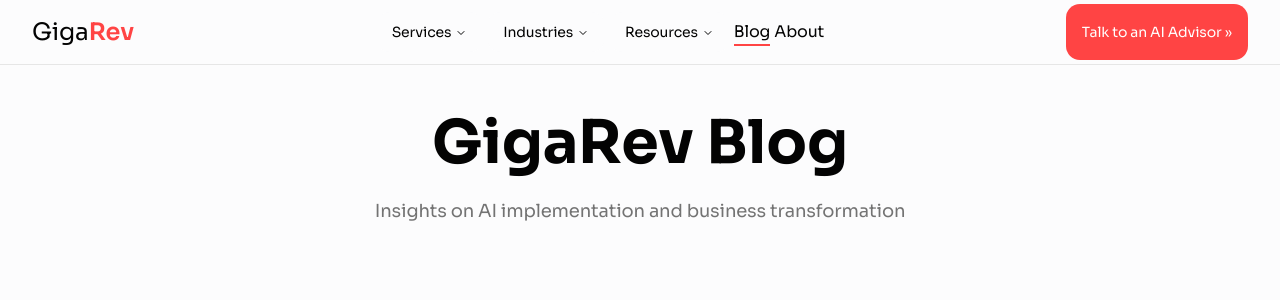
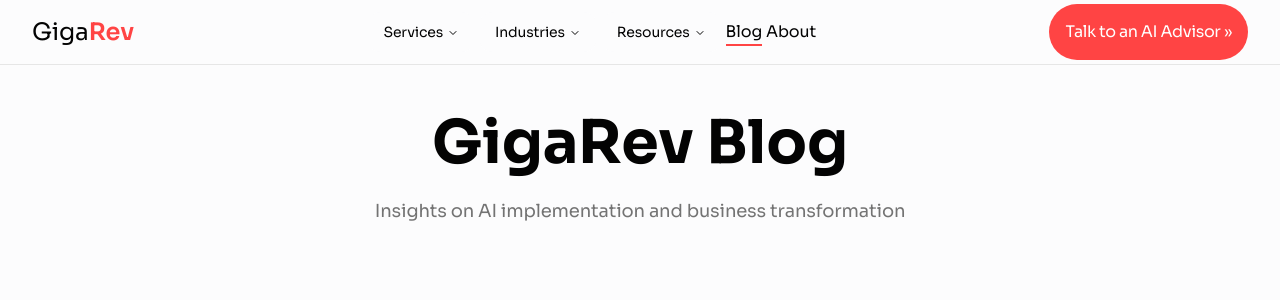
Before and after one commit to darshan-x/website-tab-tweaker-magic, a React (Vite) app: page /blog in a window 1280 px wide. Shown: the top 300 px of the page. Built offline with nearby package versions, Linux system fonts and the light colour scheme.

Commit message:
Refactor button component styles
Implement the plan to update global button styles. This includes adjusting base styles, variants, icon constraints, and hover effects according to the provided specifications.

```diff
--- a/src/components/ui/button.tsx
+++ b/src/components/ui/button.tsx
@@ -6,25 +6,26 @@ import { cva, type VariantProps } from "class-variance-authority"
 import { cn } from "@/lib/utils"
 
 const buttonVariants = cva(
-  "inline-flex items-center justify-center gap-2 whitespace-nowrap rounded-md text-sm font-medium ring-offset-background transition-colors focus-visible:outline-none focus-visible:ring-2 focus-visible:ring-ring focus-visible:ring-offset-2 disabled:pointer-events-none disabled:opacity-50 [&_svg]:pointer-events-none [&_svg]:size-4 [&_svg]:shrink-0",
+  "inline-flex items-center justify-center gap-2 whitespace-nowrap rounded-full font-sora font-medium tracking-tight leading-tight transition-all duration-200 focus-visible:outline-none focus-visible:ring-2 focus-visible:ring-brand focus-visible:ring-offset-2 disabled:pointer-events-none disabled:opacity-50 [&_svg]:pointer-events-none [&_svg]:size-4 [&_svg]:shrink-0 [&_svg]:align-middle hover:translate-y-[-4px] hover:scale-[1.02] hover:shadow-[0_10px_25px_rgba(0,0,0,0.08)]",
   {
     variants: {
       variant: {
-        default: "bg-[#FF4444] text-white hover:bg-[#FF3333]",
+        default: "bg-brand text-white hover:bg-brand/90",
         destructive:
           "bg-destructive text-destructive-foreground hover:bg-destructive/90",
         outline:
-          "border border-input bg-background hover:bg-accent hover:text-accent-foreground",
+          "border-[1.5px] border-current bg-transparent hover:bg-black/5",
         secondary:
           "bg-secondary text-secondary-foreground hover:bg-secondary/80",
         ghost: "hover:bg-accent hover:text-accent-foreground",
         link: "text-primary underline-offset-4 hover:underline",
       },
       size: {
-        default: "h-10 px-4 py-2",
-        sm: "h-9 rounded-md px-3",
-        lg: "h-11 rounded-md px-8",
+        default: "text-sm md:text-base px-4 py-2 md:px-4 md:py-2",
+        sm: "text-sm px-3 py-1.5",
+        lg: "text-base px-6 py-3",
         icon: "h-10 w-10",
+        compact: "text-sm px-3 py-1.5",
       },
     },
     defaultVariants: {
--- a/src/index.css
+++ b/src/index.css
@@ -164,14 +164,27 @@
     100% { transform: scale(1); opacity: 1; }
   }
 
-  /* Button Hover Effects */
-  .btn-hover {
-    transition: all 0.3s cubic-bezier(0.4, 0, 0.2, 1);
+  /* Button Variants */
+  .btn-primary {
+    @apply inline-flex items-center gap-2 px-4 py-2 text-sm font-sora font-medium tracking-tight leading-tight rounded-full transition-all duration-200 focus:outline-none focus:ring-2 focus:ring-brand focus:ring-offset-2 bg-brand text-white hover:bg-brand/90 hover:-translate-y-1 hover:scale-[1.02] hover:shadow-[0_10px_25px_rgba(0,0,0,0.08)];
   }
 
-  .btn-hover:hover {
-    transform: translateY(-4px) scale(1.02);
-    box-shadow: 0 10px 25px rgba(0, 0, 0, 0.08);
+  .btn-outline {
+    @apply inline-flex items-center gap-2 px-4 py-2 text-sm font-sora font-medium tracking-tight leading-tight rounded-full transition-all duration-200 border-[1.5px] border-current bg-transparent hover:bg-black/5 hover:-translate-y-1 hover:scale-[1.02] hover:shadow-[0_10px_25px_rgba(0,0,0,0.08)];
+  }
+
+  /* Arrow Icon Animation */
+  .btn-primary:hover [data-lucide="arrow-right"],
+  .btn-outline:hover [data-lucide="arrow-right"] {
+    transform: translateX(4px);
+  }
+
+  /* Mobile Responsive Buttons */
+  @media (max-width: 640px) {
+    .btn-primary,
+    .btn-outline {
+      @apply w-full px-3 py-1.5 text-sm;
+    }
   }
 
   /* Navigation badges */
```
